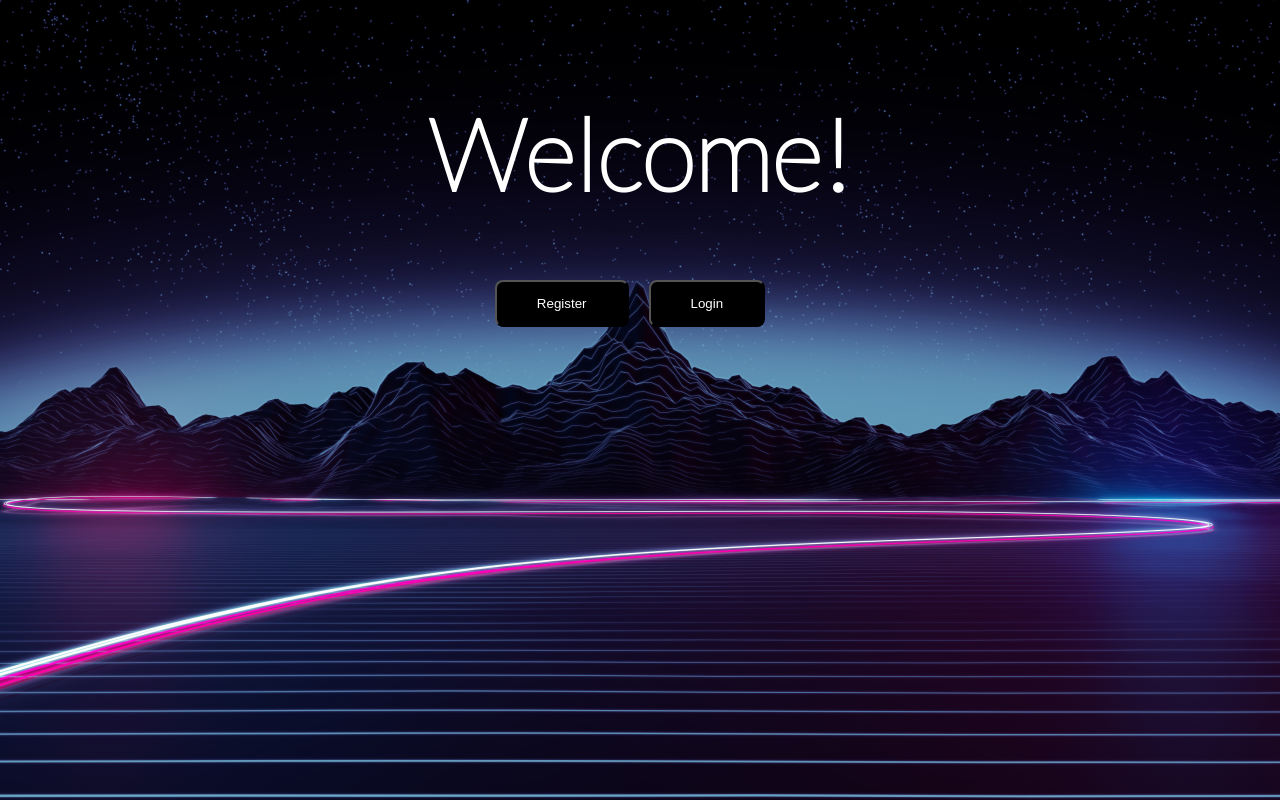
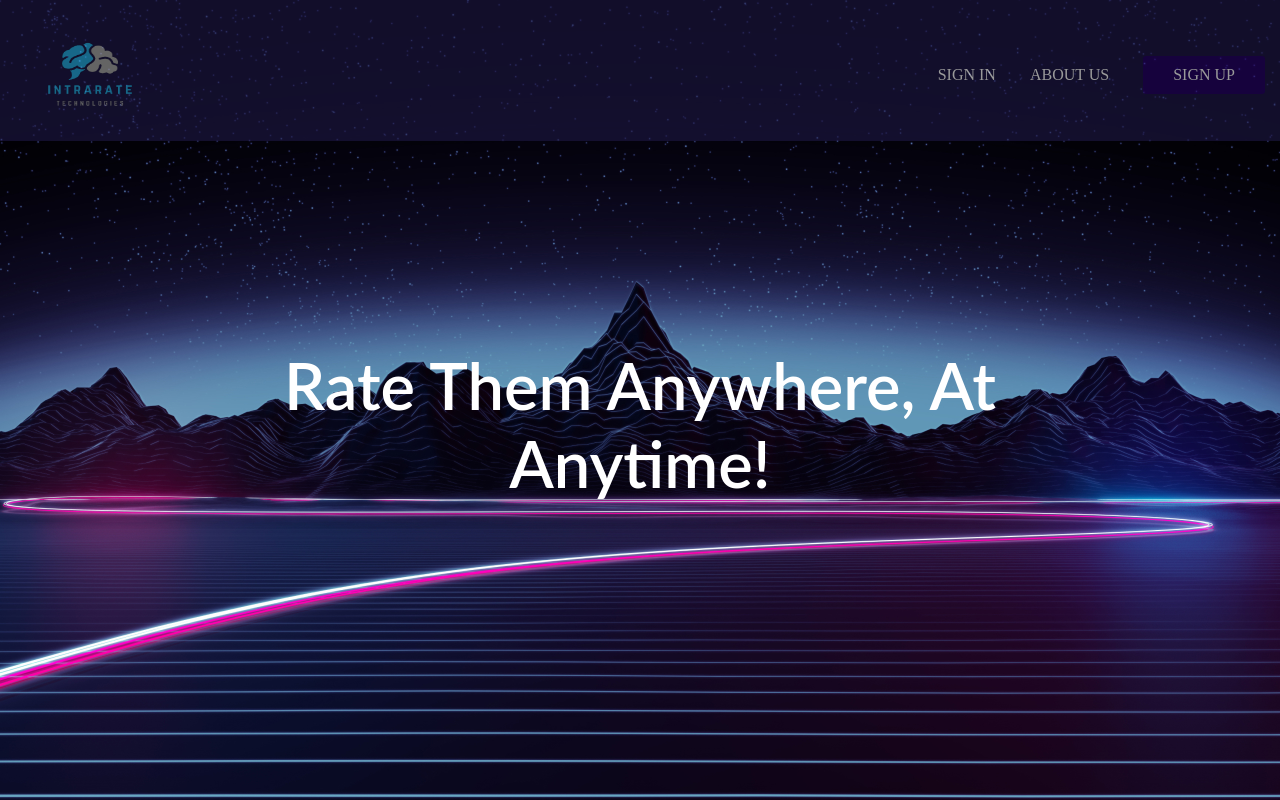
Before and after one commit to thefirsthero/Rating-System, a Python web app: template register_and_login/templates/welcome.html in a window 1280 px wide. Run offline with Jinja, Linux system fonts and the light colour scheme; the template is opened without the code that fills it, so the values that code supplies are empty.

Commit message:
Welcome Page integration. Theme changes

```diff
--- a/register_and_login/static/style.css
+++ /dev/null
@@ -1,51 +0,0 @@
-
-body{
-    background-image: url('image.jpg');
-    background-size: cover;
-
-}
-h1 {
-    font-size: 100px;
-    font-weight: 600;
-    background: rgb(255, 255, 255);
-    color: transparent;
-    background-clip: text;
-    -webkit-background-clip: text;
-    font-family: 'Lato', sans-serif;
-    text-align: center;
-}
-.flex-parent {
-  display: flex;
-}
-
-.jc-center {
-  justify-content: center;
-}
-
-button.margin-right {
-  margin-right: 20px;
-  background-color: black;
-  color: rgb(255, 255, 255);
-  padding: 14px 40px; /* size  */
-  border-radius: 8px;
-  transition-duration: 0.4s;
-
-}
-button.margin-right:hover{
-  background-color: #fffdfd;
-  color: rgb(5, 5, 5);
-}
-
-button.magenta{
-  margin-right: 20px;
-  background-color: black;
-  color: rgb(255, 255, 255);
-  padding: 14px 40px; /* size  */
-  border-radius: 8px;
-  transition-duration: 0.4s;
-
-}
-button.magenta:hover{
-  background-color: #fffdfd;
-  color: rgb(5, 5, 5);
-}
--- a/register_and_login/templates/welcome.html
+++ b/register_and_login/templates/welcome.html
@@ -1,24 +1,123 @@
 <!DOCTYPE html>
-<html lang="en">
+<html>
 
 <head>
-    <link rel="preconnect" href="https://fonts.googleapis.com">
-    <link rel="preconnect" href="https://fonts.gstatic.com" crossorigin>
-    <link href="https://fonts.googleapis.com/css2?family=Lato:wght@100&display=swap" rel="stylesheet">
+    <title>Welcome Page</title>
     <meta charset="UTF-8">
-    <title>Welcome!</title>
-    <link rel="stylesheet" type="text/css" href="{{ url_for('static', filename='style.css') }}">
+
+    <style>
+        body {
+            background-image: url("./static/image.jpg");
+            background-size: cover;
+            width: 100%;
+            height: 100vh;
+            margin: 0;
+            background-color: rgb(13, 32, 61);
+        }
+
+        .header {
+            height: 17.6vh;
+            width: 100%;
+            background: #1e1846;
+            filter: opacity(60%);
+            z-index: 5px;
+            text-align: center;
+        }
+
+        nav {
+            display: flex;
+            align-items: center;
+            justify-content: space-between;
+        }
+
+        .logo {
+            width: 180px;
+            height: 150px;
+        }
+
+        .navLinks {
+            padding: 28px 0;
+        }
+
+        .navLinks li {
+            display: inline-block;
+            margin: 0 15px;
+            text-align: center;
+            justify-content: center;
+
+        }
+
+        .navLinks li a {
+            text-decoration: none;
+            color: white;
+            padding: 5px 0;
+
+            position: relative;
+        }
+
+        .navLinks li a::after {
+            content: ' ';
+            background: #ff00e6;
+            width: 0%;
+            height: 2px;
+            position: absolute;
+            bottom: 0;
+            left: 0;
+            transition: 0.5s;
+        }
+
+        .navLinks li a:hover::after {
+            width: 100%;
+        }
+
+        .btn_signUp {
+            background: #250465;
+            color: white;
+            padding: 10px 30px;
+            border-radius: 3px;
+            cursor: pointer;
+        }
+
+        .content {
+            position: relative;
+            top: 30%;
+            bottom: 50%;
+            left: 50%;
+            right: 50%;
+            width: 90%;
+            max-width: 900px;
+            transform: translate(-50%, -50%);
+            text-align: center;
+            color: white;
+        }
+
+        .content h1 {
+            font-size: 65px;
+            font-weight: 600;
+            margin-bottom: 40px;
+            font-family: 'Lato', sans-serif;
+        }
+
+    </style>
 </head>
+<style>
+</style>
 
-    <br>
-    <h1 text-align="center">Welcome!</h1>
+<body>
+    <div class="header">
+        <nav>
+            <img src="../static/logo.png" class="logo">
+            <ul class="navLinks">
+                <li><a href="{{ url_for('login')}}">SIGN IN</a></li>
+                <li><a href="">ABOUT US</a></li>
+                <li class="btn_signUp"><a href="{{ url_for('register')}}">SIGN UP</a></li>
+            </ul>
+        </nav>
+    </div>
+    <div class="content">
+
+        <h1>Rate Them Anywhere, At Anytime! </h1>
+    </div>
 </body>
-    <div class="flex-parent jc-center">
-        <button type="register" class="green margin-right">Register</button>
-        <button type="login" class="magenta">Login</button>
-      </div>
-    </div>
-
-    </div>
 
 </html>
```
Also changed, not shown: register_and_login/templates/login.html (+25 -9 lines), register_and_login/templates/register.html (+35 -16 lines), register_and_login/test_app.py (+21 -48 lines), register_and_login/static/logo.png (added).
